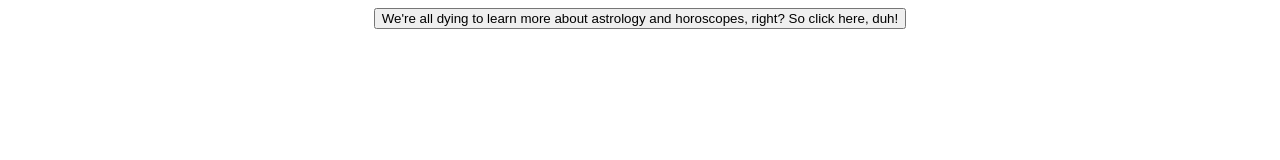
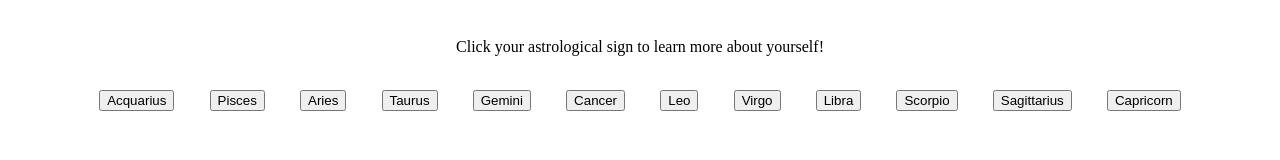
Before and after one commit to mtoffl01/KWK-MessageGenerator, a plain HTML site: page index.html in a window 1280 px wide. Drawn offline with Linux system fonts and the light colour scheme.

Commit message:
spaced butons using CSS. Generated JS variables to hold button elements

```diff
--- a/index.html
+++ b/index.html
@@ -8,6 +8,44 @@
 	</head>
 
 	<body>
-		<button id="messageGenerator">We're all dying to learn more about astrology and horoscopes, right? So click here, duh!</button>
+		<p>Click your astrological sign to learn more about yourself!</p><br>
+		<div class = "signs">
+			<div id="Acquarius">
+				<button id=acquariusMessage">Acquarius</button>
+			</div>
+			<div id="Pisces">
+				<button id=piscesMessage">Pisces</button>
+			</div>
+			<div id="Aries">
+				<button id=ariesMessage">Aries</button>
+			</div>
+			<div id="Taurus">
+				<button id=taurusMessage">Taurus</button>
+			</div>
+			<div id="Gemini">
+				<button id=geminiMessage">Gemini</button>
+			</div>
+			<div id="Cancer">
+				<button id=cancerMessage">Cancer</button>
+			</div>
+			<div id="Leo">
+				<button id=leoMessage">Leo</button>
+			</div>
+			<div id="Virgo">
+				<button id=virgoMessage">Virgo</button>
+			</div>
+			<div id="Libra">
+				<button id=libraMessage">Libra</button>
+			</div>
+			<div id="Scorpio">
+				<button id=scorpioMessage">Scorpio</button>
+			</div>
+			<div id="Sagittarius">
+				<button id=sagittariusMessage">Sagittarius</button>
+			</div>
+			<div id="Capricorn">
+				<button id=capricornMessage">Capricorn</button>
+			</div>
+		</div>
 	</body>
 	</html>
--- a/script.js
+++ b/script.js
@@ -36,3 +36,16 @@ var sagittariusMessages = ["A Sagittarius hardly holds grudges. They are quick t
 var capricornMessages = ["Capricorns hold a serious demeanor. They do not believe in lose talk and casual meetings.",
 "Although they lead with their serious side, once befriended they displaytheir funny, lighter side.",
 "Famous Capricorns include David Bowie, Bradley Cooper and Mac Miller."];
+
+var acqBtn = document.getElementById("acquariusMessage");
+var pisBtn = document.getElementById("piscesMessage");
+var ariBtn = document.getElementById("ariesMessage");
+var tauBtn = document.getElementById("taurusMessage");
+var gemBtn = document.getElementById("geminiMessage");
+var canBtn = document.getElementById("cancerMessage");
+var leoBtn = document.getElementById("leoMessage");
+var virgBtn = document.getElementById("virgoMessage");
+var libBtn = document.getElementById("libraMessage");
+var scorBtn = document.getElementById("scorpioMessage");
+var sagBtn = document.getElementById("sagittariusMessage");
+var capBtn = document.getElementById("capricornMessage");
--- a/style.css
+++ b/style.css
@@ -1,3 +1,12 @@
-body {
+body{
+	margin: 3% 5%;
+}
+p {
 	text-align:center;
 }
+
+.signs {
+	display: flex;
+	justify-content: space-evenly;
+	flex-wrap: wrap;
+}
```
